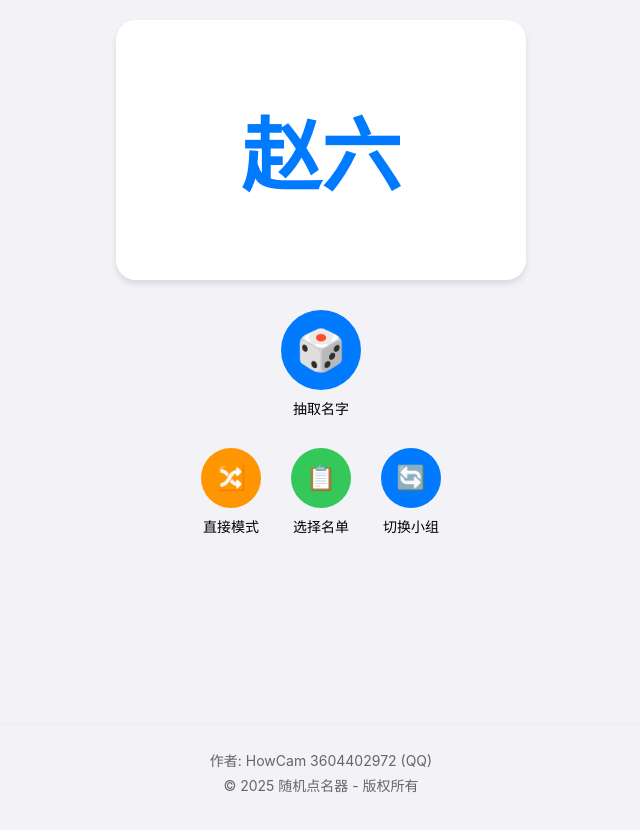
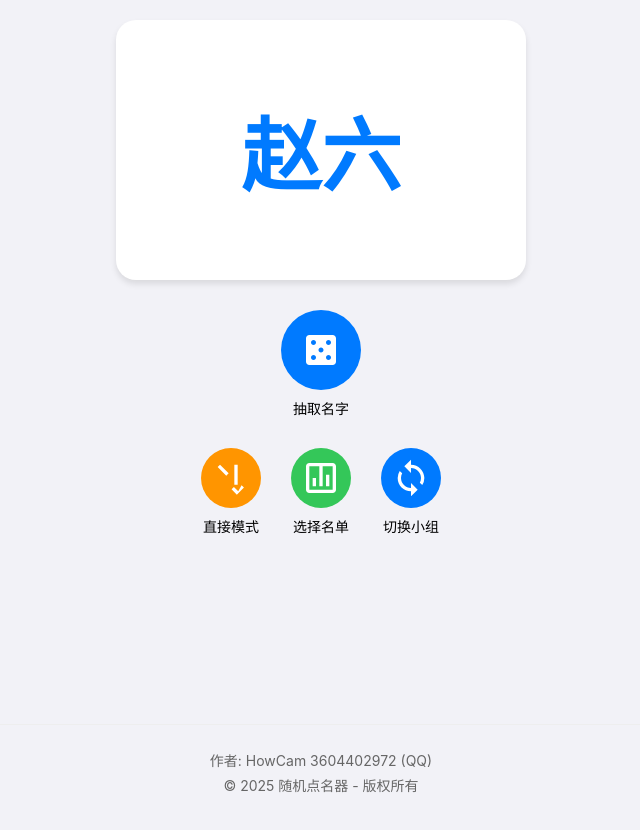
Before and after one commit to HowCam/ClickToChooseARandomName, a plain HTML site: page WebRandomNamePicker/index.html in a window 1280 px wide. Shown: the whole page, without its empty margins (319-959 px from the left). Drawn offline with Linux system fonts and the light colour scheme.

Commit message:
emoji->svg

```diff
--- a/WebRandomNamePicker/index.html
+++ b/WebRandomNamePicker/index.html
@@ -14,24 +14,40 @@
 
         <div class="main-button">
             <button id="pickButton">
-                <div class="button-icon">🎲</div>
+                <div class="button-icon">
+                    <svg viewBox="0 0 24 24" width="24" height="24">
+                        <path fill="currentColor" d="M19 3H5c-1.1 0-2 .9-2 2v14c0 1.1.9 2 2 2h14c1.1 0 2-.9 2-2V5c0-1.1-.9-2-2-2zM7.5 18c-.83 0-1.5-.67-1.5-1.5S6.67 15 7.5 15s1.5.67 1.5 1.5S8.33 18 7.5 18zm0-9C6.67 9 6 8.33 6 7.5S6.67 6 7.5 6 9 6.67 9 7.5 8.33 9 7.5 9zm4.5 4.5c-.83 0-1.5-.67-1.5-1.5s.67-1.5 1.5-1.5 1.5.67 1.5 1.5-.67 1.5-1.5 1.5zm4.5 4.5c-.83 0-1.5-.67-1.5-1.5s.67-1.5 1.5-1.5 1.5.67 1.5 1.5-.67 1.5-1.5 1.5zm0-9c-.83 0-1.5-.67-1.5-1.5S15.67 6 16.5 6s1.5.67 1.5 1.5S17.33 9 16.5 9z"/>
+                    </svg>
+                </div>
                 <div class="button-text">抽取名字</div>
             </button>
         </div>
 
         <div class="control-buttons">
             <button id="modeButton">
-                <div class="button-icon">🔀</div>
+                <div class="button-icon">
+                    <svg viewBox="0 0 24 24" width="24" height="24">
+                        <path fill="currentColor" d="M12 4V1L8 5l4 4V6c3.31 0 6 2.69 6 6 0 1.01-.25 1.97-.7 2.8l1.46 1.46A7.93 7.93 0 0020 12c0-4.42-3.58-8-8-8zm0 14c-3.31 0-6-2.69-6-6 0-1.01.25-1.97.7-2.8L5.24 7.74A7.93 7.93 0 004 12c0 4.42 3.58 8 8 8v3l4-4-4-4v3z"/>
+                    </svg>
+                </div>
                 <div class="button-text">直接模式</div>
             </button>
 
             <button id="selectButton">
-                <div class="button-icon">📋</div>
+                <div class="button-icon">
+                    <svg viewBox="0 0 24 24" width="24" height="24">
+                        <path fill="currentColor" d="M19 3H5c-1.1 0-2 .9-2 2v14c0 1.1.9 2 2 2h14c1.1 0 2-.9 2-2V5c0-1.1-.9-2-2-2zm0 16H5V5h14v14zM7 12h2v5H7zm4-7h2v12h-2zm4 5h2v7h-2z"/>
+                    </svg>
+                </div>
                 <div class="button-text">选择名单</div>
             </button>
 
             <button id="switchGroupButton">
-                <div class="button-icon">🔄</div>
+                <div class="button-icon">
+                    <svg viewBox="0 0 24 24" width="24" height="24">
+                        <path fill="currentColor" d="M12 4V1L8 5l4 4V6c3.31 0 6 2.69 6 6 0 1.01-.25 1.97-.7 2.8l1.46 1.46A7.93 7.93 0 0020 12c0-4.42-3.58-8-8-8zm0 14c-3.31 0-6-2.69-6-6 0-1.01.25-1.97.7-2.8L5.24 7.74A7.93 7.93 0 004 12c0 4.42 3.58 8 8 8v3l4-4-4-4v3z"/>
+                    </svg>
+                </div>
                 <div class="button-text">切换小组</div>
             </button>
         </div>
@@ -46,10 +62,7 @@
             </div>
             <div class="panel-actions">
                 <button id="showImportPanel" class="left-button">导入新名单</button>
-                <div class="right-buttons">
-                    <button id="confirmSelect">确认</button>
-                    <button id="closeSelectPanel">关闭</button>
-                </div>
+                <button id="closeSelectPanel">关闭</button>
             </div>
         </div>
 
--- a/WebRandomNamePicker/script.js
+++ b/WebRandomNamePicker/script.js
@@ -194,16 +194,6 @@ function init() {
         document.getElementById('newNameList').value = '';
     });
 
-    // 选择组并关闭面板
-    document.getElementById('confirmSelect').addEventListener('click', () => {
-        const groupName = document.getElementById('groupSelect').value;
-        nameModel.currentGroup = groupName;
-        nameModel.saveNames();
-        nameModel.pickRandomName();
-        updateNameDisplay();
-        document.getElementById('selectPanel').style.display = 'none';
-    });
-
     // 尝试加载本地存储的名单
     if (!nameModel.loadNames()) {
         // 如果没有本地数据，加载测试数据
@@ -238,11 +228,16 @@ function updateNameDisplay() {
 
 // 更新模式按钮显示
 function updateModeButton() {
-    const icon = modeButton.querySelector('.button-icon');
+    const icon = modeButton.querySelector('.button-icon svg');
     const text = modeButton.querySelector('.button-text');
 
-    icon.textContent = isRollingMode ? '🔄' : '🔀';
-    text.textContent = isRollingMode ? '滚动模式' : '直接模式';
+    if (isRollingMode) {
+        icon.innerHTML = '<path fill="currentColor" d="M12 4V1L8 5l4 4V6c3.31 0 6 2.69 6 6 0 1.01-.25 1.97-.7 2.8l1.46 1.46A7.93 7.93 0 0020 12c0-4.42-3.58-8-8-8zm0 14c-3.31 0-6-2.69-6-6 0-1.01.25-1.97.7-2.8L5.24 7.74A7.93 7.93 0 004 12c0 4.42 3.58 8 8 8v3l4-4-4-4v3z"/>';
+        text.textContent = '滚动模式';
+    } else {
+        icon.innerHTML = '<path fill="currentColor" d="M10.59 9.17L5.41 4 4 5.41l5.17 5.17 1.42-1.41zM16.34 20l-2.59-2.59-1.41 1.41 3.17 3.18 4.25-4.25-1.42-1.41L16.34 20zM14 4h2v12h-2V4z"/>';
+        text.textContent = '直接模式';
+    }
 }
 
 // 当DOM加载完成后启动应用
--- a/WebRandomNamePicker/style.css
+++ b/WebRandomNamePicker/style.css
@@ -58,16 +58,21 @@ button {
 }
 
 .button-icon {
-    font-size: 40px;
     width: 80px;
     height: 80px;
     background-color: #007AFF;
-    color: white;
     border-radius: 50%;
     display: flex;
     justify-content: center;
     align-items: center;
     margin-bottom: 8px;
+}
+
+.button-icon svg {
+    width: 40px;
+    height: 40px;
+    color: white;
+    fill: currentColor;
 }
 
 .button-text {
```
